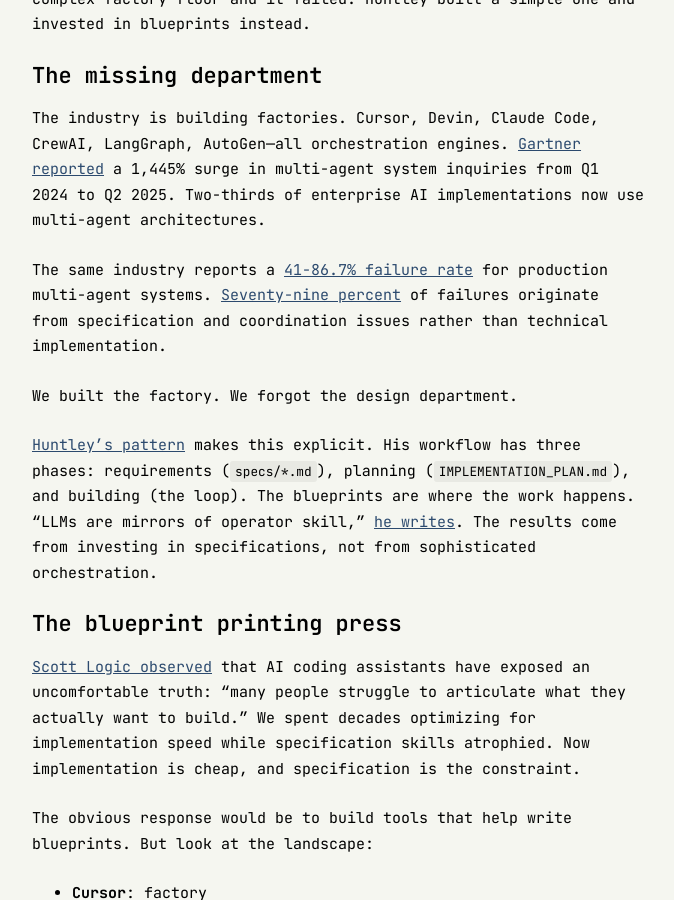
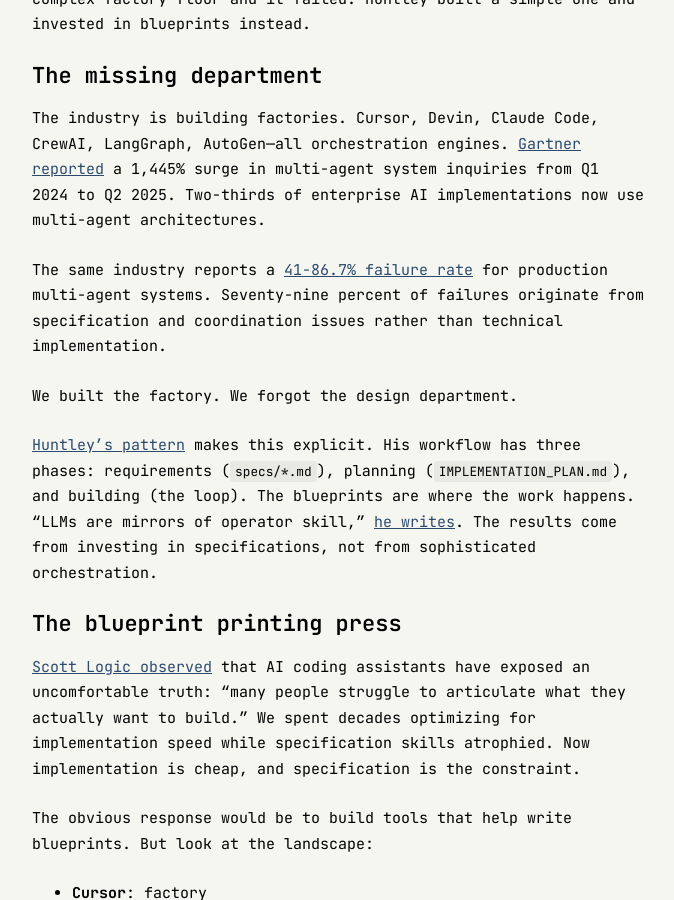
Before and after one commit to ashita-ai/ashita-ai.github.io, a Jekyll site: the page built from _posts/2026-01-24-the-factory-without-a-design-department.md, in a window 1280 px wide and 900 px high, scrolled down 1082 px. Shown: the whole window, without its empty margins (302-976 px from the left). Built offline with Jekyll 4.4.1, drawn with Linux system fonts in a browser that asks for light colours; some of the changed lines change nothing that is shown.

Commit message:
Simplify citation link

```diff
--- a/_posts/2026-01-24-the-factory-without-a-design-department.md
+++ b/_posts/2026-01-24-the-factory-without-a-design-department.md
@@ -16,7 +16,7 @@
 
 The industry is building factories. Cursor, Devin, Claude Code, CrewAI, LangGraph, AutoGen—all orchestration engines. [Gartner reported](https://www.gartner.com/en/articles/multiagent-systems) a 1,445% surge in multi-agent system inquiries from Q1 2024 to Q2 2025. Two-thirds of enterprise AI implementations now use multi-agent architectures.
 
-The same industry reports a [41-86.7% failure rate](https://arxiv.org/html/2503.13657v1) for production multi-agent systems. [Seventy-nine percent](https://arxiv.org/html/2503.13657v1) of failures originate from specification and coordination issues rather than technical implementation.
+The same industry reports a [41-86.7% failure rate](https://arxiv.org/html/2503.13657v1) for production multi-agent systems. Seventy-nine percent of failures originate from specification and coordination issues rather than technical implementation.
 
 We built the factory. We forgot the design department.
 
```
